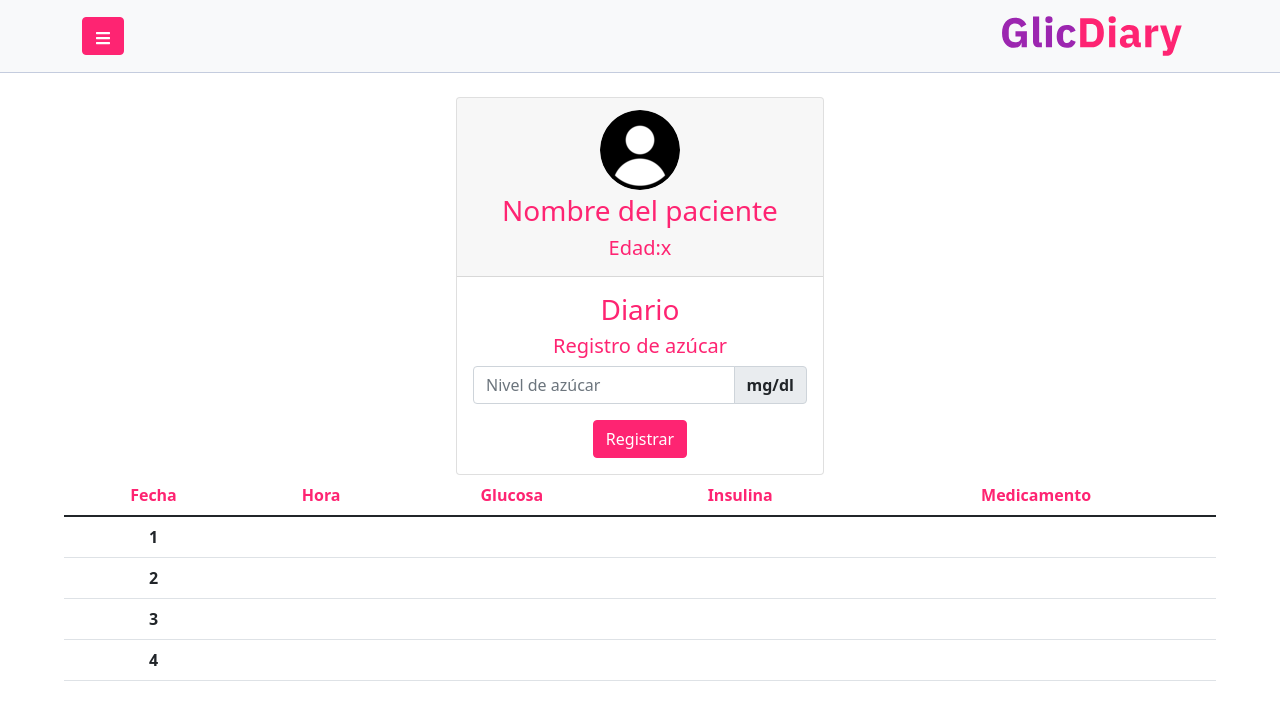
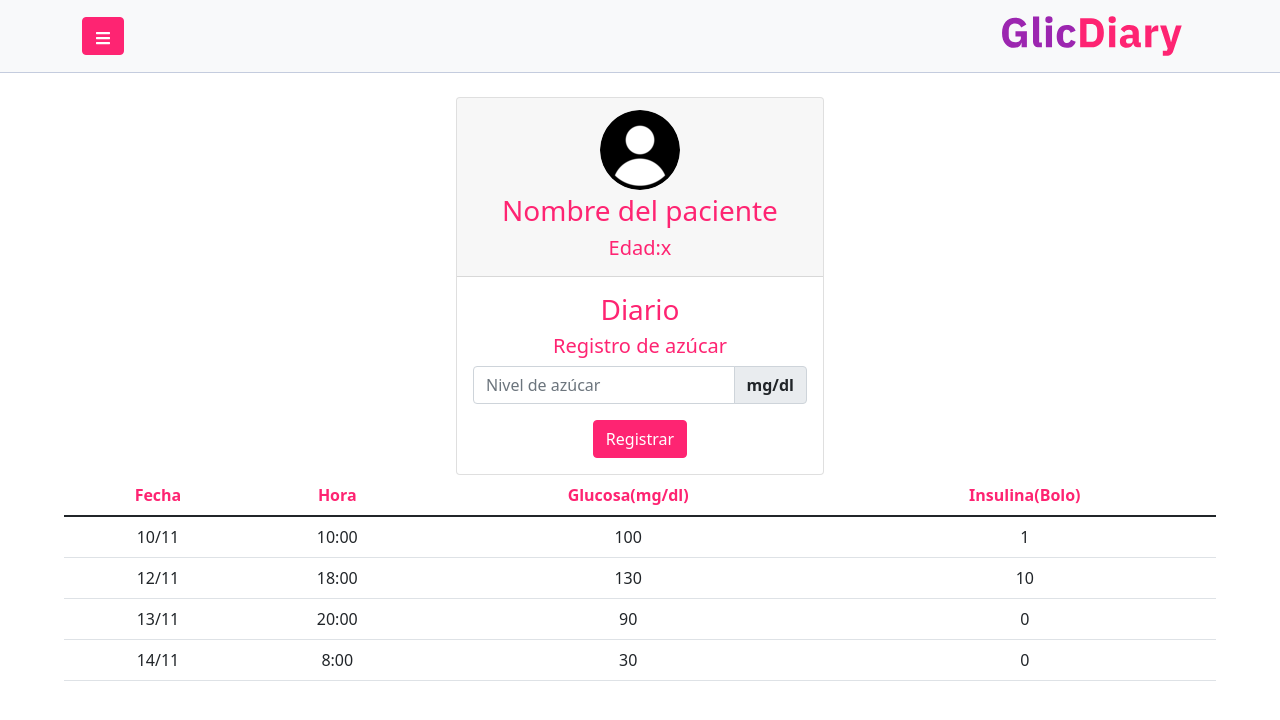
Before and after one commit to FrigoDev/Glicemiapp, a React (Create React App) app: page /diario in a window 1280 px wide. Shown: the top 720 px of the page. Built offline with nearby package versions, Linux system fonts and the light colour scheme.

Commit message:
Propos Diario y Home

```diff
--- a/src/components/diario.js
+++ b/src/components/diario.js
@@ -1,6 +1,17 @@
 import React from "react";
 import { Row, Col, Image, Button, Form, FormControl, InputGroup, Card } from 'react-bootstrap';
 import './diario.css'
+
+const PData = (props) => {
+    return (
+        <tr>
+            <th className="fw-normal" scope="row">{props.fecha}</th>
+            <td>{props.hora}</td>
+            <td>{props.glucosa}</td>
+            <td>{props.Insulina}</td>
+        </tr>
+    );
+}
 
 
 
@@ -38,39 +49,31 @@ const diario = () => {
                             <tr>
                                 <th scope="col">Fecha</th>
                                 <th scope="col">Hora</th>
-                                <th scope="col">Glucosa</th>
-                                <th scope="col">Insulina</th>
-                                <th scope="col">Medicamento</th>
+                                <th scope="col">Glucosa(mg/dl)</th>
+                                <th scope="col">Insulina(Bolo)</th>
                             </tr>
                         </thead>
                         <tbody>
+
+                            <PData fecha="10/11" hora="10:00" glucosa="100" Insulina="1" />
+
                             <tr>
-                                <th scope="row">1</th>
-                                <td></td>
-                                <td></td>
-                                <td></td>
-                                <td></td>
+                                <th className="fw-normal" scope="row">12/11</th>
+                                <td>18:00</td>
+                                <td>130</td>
+                                <td>10</td>
                             </tr>
                             <tr>
-                                <th scope="row">2</th>
-                                <td></td>
-                                <td></td>
-                                <td></td>
-                                <td></td>
+                                <th className="fw-normal" scope="row">13/11</th>
+                                <td>20:00</td>
+                                <td>90</td>
+                                <td>0</td>
                             </tr>
                             <tr>
-                                <th scope="row">3</th>
-                                <td></td>
-                                <td></td>
-                                <td></td>
-                                <td></td>
-                            </tr>
-                            <tr>
-                                <th scope="row">4</th>
-                                <td></td>
-                                <td></td>
-                                <td></td>
-                                <td></td>
+                                <th className="fw-normal" scope="row">14/11</th>
+                                <td>8:00</td>
+                                <td>30</td>
+                                <td>0</td>
                             </tr>
                         </tbody>
 
--- a/src/components/home.js
+++ b/src/components/home.js
@@ -1,29 +1,41 @@
 import React from "react";
 import { Card } from 'react-bootstrap';
 import * as FaIcons from 'react-icons/fa';
-import  {useHistory} from 'react-router-dom';
+import { useHistory } from 'react-router-dom';
 import axios from 'axios';
 import SetType from './set_tipo';
 
+//recibir props y retornar una vista
+const PData = (props) => {
+    return (
+        <tr class="unread" >
+            <td><FaIcons.FaUserCircle className=' fa-5x text-black' /></td>
+            <td>
+                <h6 class="mb-1">{props.name}</h6>
+                <p class="m-0">{props.description}</p>
+            </td>
+        </tr>
+    );
+}
+
 const Home = () => {
         const history = useHistory();
-    const envio = async() => {
-        await axios.post("http://192.168.1.3:4000/subscription",{"subs":JSON.parse(localStorage.getItem('subs')),"email":localStorage.getItem("correo")} )
+        const envio = async () => {
+            await axios.post("http://192.168.1.3:4000/subscription", { "subs": JSON.parse(localStorage.getItem('subs')), "email": localStorage.getItem("correo") })
         }
 
-    if(localStorage.getItem('correo') === null){
+        if (localStorage.getItem('correo') === null) {
             history.push('/login');
         }
-    else{
-        if(localStorage.getItem('tipo')==='0')
-        {
-            return(<SetType/>)
+        else {
+            if (localStorage.getItem('tipo') === '0') {
+                return (<SetType />)
             }
             envio();
         }
 
         return (
-        <Card className="mx-auto" style={{ width: '20rem'}}>
+            <Card className="mx-auto" style={{ width: '20rem' }}>
                 <Card.Header>
                     <h2 className="fw-bold text-center">Pacientes</h2>
                 </Card.Header>
@@ -34,13 +46,7 @@ const Home = () => {
                             <tbody>
 
 
-                                <tr class="unread" >
-                                    <td><FaIcons.FaUserCircle className=' fa-5x text-black' /></td>
-                                <td>
-                                    <h6 class="mb-1">Isabella Christensen</h6>
-                                    <p class="m-0">Lorem Ipsum is simply…</p>
-                                </td>
-                                   </tr>
+                                <PData name="Isaac" description="Soy un trollazo"></PData>
 
 
 
@@ -82,6 +88,6 @@ const Home = () => {
 
                 </Card.Body>
             </Card>
-    )
+        );
     }
     export default Home
```
Lines whose indentation alone changed are shown as unchanged.
